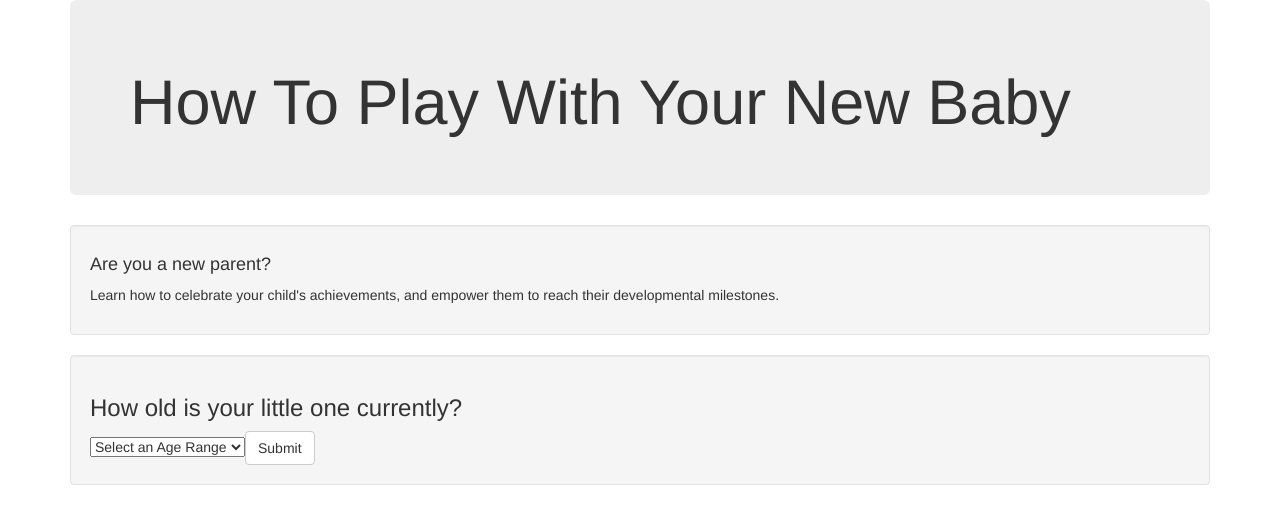
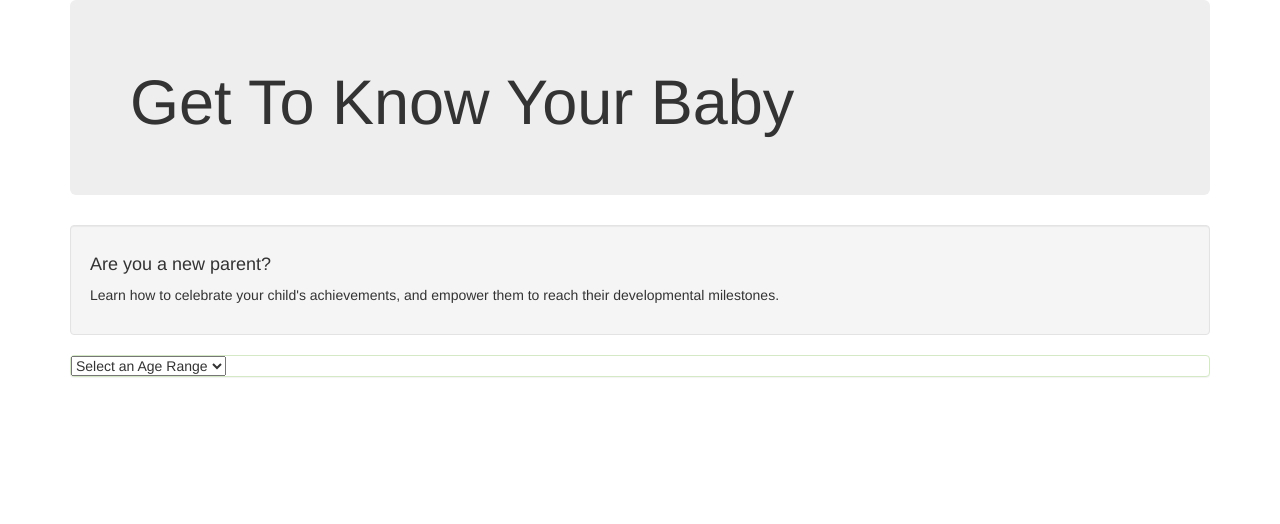
Before and after one commit to maxobaxo/dad-helper-alt, a React app: page / in a window 1280 px wide. Shown: the top 524 px of the page. Built offline with nearby package versions, Linux system fonts and the light colour scheme.

Commit message:
implement react-bootstrap Panels for styling

```diff
--- a/src/components/AgeForm.jsx
+++ b/src/components/AgeForm.jsx
@@ -1,5 +1,5 @@
 import React from 'react';
-import { Button } from 'react-bootstrap';
+import { Accordion, Panel, Button } from 'react-bootstrap';
 import { getBabySkills } from './../actions/age';
 import { connect } from 'react-redux';
 import PropTypes from 'prop-types';
@@ -21,17 +21,24 @@ class AgeForm extends React.Component {
   }
 
   render() {
+    const submitButton = (
+      <Button bsStyle="success" bsSize="xs" type="submit">Submit</Button>
+    );
+
     return(
-      <div className="well">
+      <div>
         <form onSubmit={this.handleAgeSubmit}>
-          <h3>How old is your little one currently?</h3>
+          <Accordion>
+            <Panel bsStyle="success" header="How old is your little one currently?" footer={submitButton}>
               <select ref="_age" required>
                 <option selected disabled>Select an Age Range</option>
                 <option value="ZeroToFour">0 - 4 Months</option>
                 <option value="FiveToEight">5 - 8 Months</option>
                 <option value="NineToTwelve">9 - 12 Months</option>
               </select>
-          <Button type="submit">Submit</Button>
+
+            </Panel>
+          </Accordion>
         </form>
       </div>
     )
--- a/src/components/DisplayGames.jsx
+++ b/src/components/DisplayGames.jsx
@@ -11,8 +11,9 @@ function DisplayGames(props) {
           name={game.name}
           description={game.description}
           bonus={game.bonus}
+          id={game._id}
           key={game._id}
-        />
+          />
       )}
     </div>
   )
--- a/src/components/DisplaySkills.jsx
+++ b/src/components/DisplaySkills.jsx
@@ -1,15 +1,19 @@
 import React from 'react';
 import PropTypes from 'prop-types';
 import SkillCheckbox from './SkillCheckbox';
+import { Button, Panel, Accordion } from 'react-bootstrap';
 
 function DisplaySkills(props) {
 
+  const submitButton = (
+    <Button bsStyle="success" bsSize="xs" type="submit">Submit</Button>
+  );
 
   return(
-    <div className="well">
+    <div>
       <form onSubmit={props.handleFormSubmit}>
-        <h4>Potential Skills: </h4>
-
+        <Accordion>
+          <Panel bsStyle="success" header="Which of these skills has your baby mastered?" footer={submitButton}>
             {props.babySkills.map((skill, index) =>
               <SkillCheckbox
                 skill={skill}
@@ -19,7 +23,8 @@ function DisplaySkills(props) {
                 key={index}
               />
             )}
-        <button type="submit">Submit</button>
+          </Panel>
+        </Accordion>
       </form>
     </div>
   )
--- a/src/components/Game.jsx
+++ b/src/components/Game.jsx
@@ -1,15 +1,19 @@
 import React from 'react';
 import PropTypes from 'prop-types';
+import { Accordion, Panel } from 'react-bootstrap';
 
 function Game(props) {
   let gameTile;
 
   if (props.name) {
     return(
-      <div className="well">
-        <h4>{props.name}</h4>
-        <p>{props.description}</p>
-        <p>Extra Fun: {props.bonus}</p>
+      <div>
+        <Accordion>
+          <Panel header={props.name} bsStyle="success">
+            <p>{props.description}</p>
+            <p>Extra Fun: {props.bonus}</p>
+          </Panel>
+        </Accordion>
       </div>
     )
   }
@@ -19,7 +23,8 @@ function Game(props) {
 Game.propTypes = {
   name: PropTypes.string,
   description: PropTypes.string,
-  bonus: PropTypes.string
+  bonus: PropTypes.string,
+  id: PropTypes.string
 }
 
 export default Game;
--- a/src/components/Header.jsx
+++ b/src/components/Header.jsx
@@ -6,11 +6,13 @@ function Header(props) {
   return(
     <div>
       <Jumbotron>
-        <h1>How To Play With Your New Baby</h1>
+        <h1>Get To Know Your Baby</h1>
       </Jumbotron>
       <div className="well">
-        <h4>Are you a new parent?</h4>
-        <p>Learn how to celebrate your child's achievements, and empower them to reach their developmental milestones.</p>
+        <div>
+          <h4>Are you a new parent?</h4>
+          <p>Learn how to celebrate your child's achievements, and empower them to reach their developmental milestones.</p>
+        </div>
       </div>
     </div>
   )
```
Lines whose indentation alone changed are shown as unchanged.
